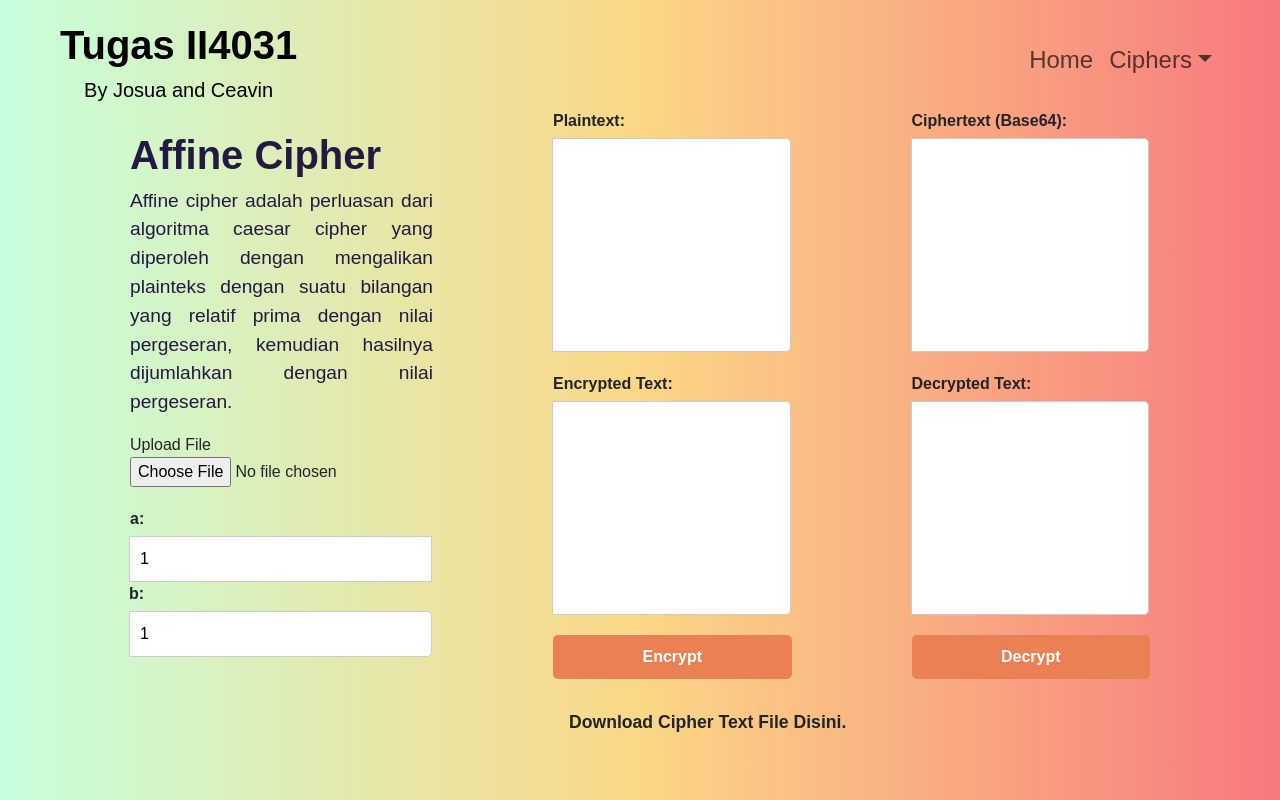
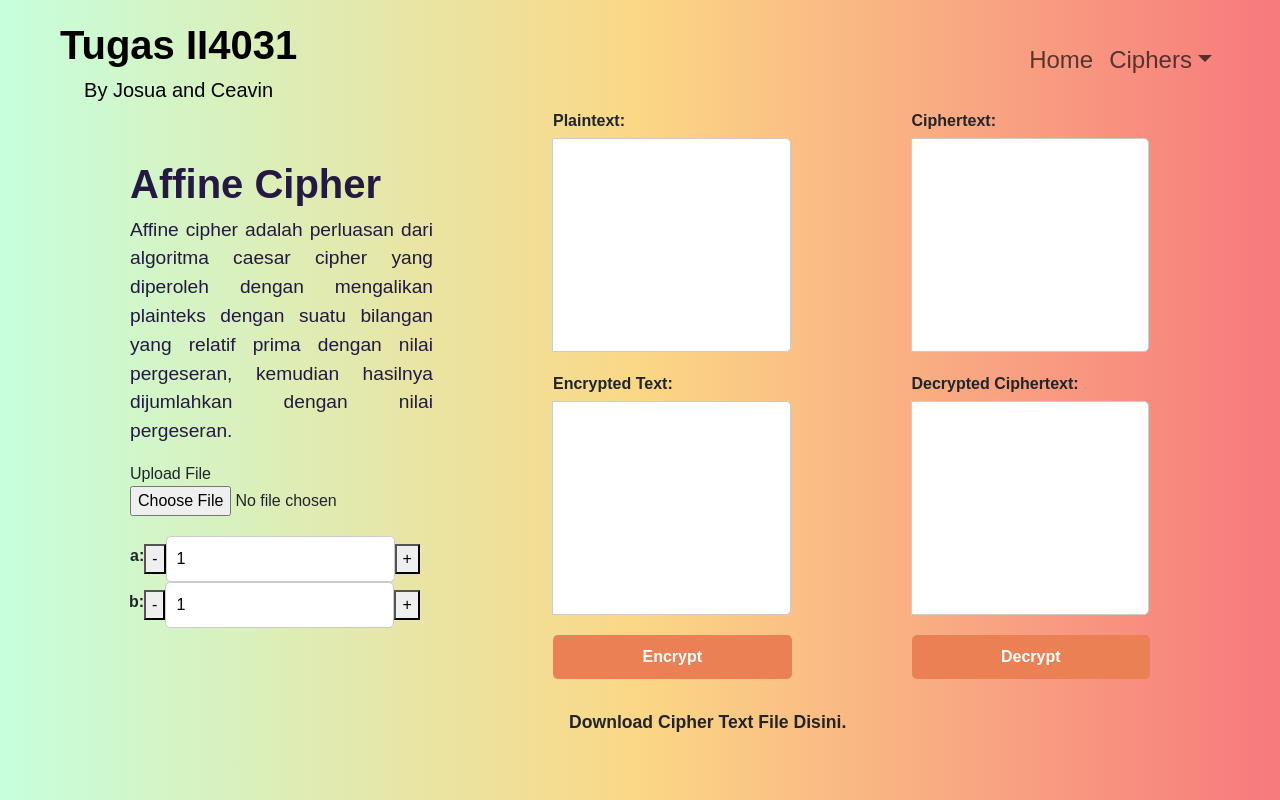
Before and after one commit to JosuaAdriel/Tugas-Kecil-Kripto-1, a React (Vite) app: page /affine in a window 1280 px wide. Built offline with nearby package versions, Linux system fonts and the light colour scheme.

Commit message:
filter number on affine

```diff
--- a/src/pages/AffinePage.jsx
+++ b/src/pages/AffinePage.jsx
@@ -2,24 +2,19 @@ import { Container, Row, Col } from "react-bootstrap";
 import { useState } from "react";
 import AffineCipher from "../utils/AffineCipher.js";
 import ReaderTxt from "../components/ReaderTxt.jsx";
+import CipherTextComponent from "../components/CipherTextComponent.jsx";
 
 const AffinePage = () => {
   const [plaintext, setPlaintext] = useState("");
   const [a, setA] = useState(1);
   const [b, setB] = useState(1);
   const [ciphertext, setCiphertext] = useState("");
-  const [encryptedText, setEncryptedText] = useState("");
-  const [decryptedText, setDecryptedText] = useState("");
 
   const affine = new AffineCipher(a, b);
 
-  const checkCoprime = () => {
+  const isCoprimeWith26 = (num) => {
     // Check if 'a' is coprime with 26
-    if (gcd(a, 26) !== 1) {
-      alert("'a' must be coprime with 26.");
-      return 1;
-    }
-    return 0; // 'a' is coprime with 26
+    return gcd(num, 26) === 1;
   };
 
   const gcd = (a, b) => {
@@ -30,20 +25,67 @@ const AffinePage = () => {
     return a;
   };
 
-  const encrypt = () => {
-    if (checkCoprime() == 1) {
-      window.location.reload();
+  const handleChangeA = (e) => {
+    const inputValue = parseInt(e.target.value, 10);
+    if (!isNaN(inputValue)) {
+      if (inputValue !== 0) {
+        setA(inputValue);
+      }
+    } else {
+      setA("");
     }
-    const encryptedText = affine.encrypt(plaintext);
-    setEncryptedText(encryptedText);
+  };
+  const handleChangeB = (e) => {
+    const inputValue = parseInt(e.target.value, 10);
+    if (!isNaN(inputValue)) {
+      if (inputValue !== 0) {
+        setB(inputValue);
+      }
+    } else {
+      setB("");
+    }
+  };
+  const handleIncrementA = () => {
+    setA((prevValue) => {
+      let newValue = prevValue + 1;
+      while (!isCoprimeWith26(newValue)) {
+        newValue++;
+      }
+      return newValue;
+    });
   };
 
-  const decrypt = () => {
-    if (checkCoprime() == 1) {
-      window.location.reload();
-    }
-    const decryptedText = affine.decrypt(ciphertext);
-    setDecryptedText(decryptedText);
+  const handleDecrementA = () => {
+    setA((prevValue) => {
+      if (prevValue !== 1) {
+        let newValue = prevValue - 1;
+        while (newValue > 0 && !isCoprimeWith26(newValue)) {
+          newValue--;
+        }
+        return newValue;
+      } else {
+        return 1;
+      }
+    });
+  };
+  const handleIncrementB = () => {
+    setB((prevValue) => {
+      let newValue = prevValue + 1;
+
+      return newValue;
+    });
+  };
+
+  const handleDecrementB = () => {
+    setB((prevValue) => {
+      if (prevValue !== 1) {
+        let newValue = prevValue - 1;
+
+        return newValue;
+      } else {
+        return 1;
+      }
+    });
   };
 
   return (
@@ -68,68 +110,27 @@ const AffinePage = () => {
                 />
               </div>
               <div className="input-group">
-                <label htmlFor="a">a:</label>
-                <input
-                  id="b"
-                  value={a}
-                  type="number"
-                  onChange={(e) => setA(Number(e.target.value))}
-                />
-                <label htmlFor="b">b:</label>
-                <input
-                  id="b"
-                  value={b}
-                  type="number"
-                  onChange={(e) => setB(Number(e.target.value))}
-                />
+                <div style={{ display: "flex", alignItems: "center" }}>
+                  <label htmlFor="a">a:</label>
+                  <button onClick={handleDecrementA}>-</button>
+                  <input id="a" value={a} onChange={handleChangeA} />
+                  <button onClick={handleIncrementA}>+</button>
+                </div>
+                <div style={{ display: "flex", alignItems: "center" }}>
+                  <label htmlFor="b">b:</label>
+                  <button onClick={handleDecrementB}>-</button>
+                  <input id="b" value={b} onChange={handleChangeB} />
+                  <button onClick={handleIncrementB}>+</button>
+                </div>
               </div>
             </Col>
-            <Col className="col-spacing">
-              <div className="input-group">
-                <label htmlFor="plaintext">Plaintext:</label>
-                <textarea
-                  id="plaintext"
-                  value={plaintext}
-                  onChange={(e) => setPlaintext(e.target.value)}
-                  rows={8} // Set the number of rows for the textarea
-                />
-              </div>
-              <div className="input-group">
-                <label htmlFor="encryptedPlainText">Encrypted Text:</label>
-                <textarea
-                  id="encryptedPlainTextt"
-                  value={encryptedText}
-                  readOnly
-                  rows={8}
-                />
-              </div>
-              <div className="button-group">
-                <button onClick={encrypt}>Encrypt</button>
-              </div>
-            </Col>
-            <Col className="col-spacing">
-              <div className="input-group">
-                <label htmlFor="ciphertext">Ciphertext (Base64):</label>
-                <textarea
-                  id="ciphertext"
-                  value={ciphertext}
-                  onChange={(e) => setCiphertext(e.target.value)}
-                  rows={8}
-                />
-              </div>
-              <div className="input-group">
-                <label htmlFor="decryptedText">Decrypted Text:</label>
-                <textarea
-                  id="decryptedText"
-                  value={decryptedText}
-                  readOnly
-                  rows={8}
-                />
-              </div>
-              <div className="button-group">
-                <button onClick={decrypt}>Decrypt</button>
-              </div>
-            </Col>
+            <CipherTextComponent
+              plaintext={plaintext}
+              setPlaintext={setPlaintext}
+              ciphertext={ciphertext}
+              setCiphertext={setCiphertext}
+              cipher={affine}
+            />
           </Row>
           <Row className="download d-flex align-items-center">
             <p>Download Cipher Text File Disini.</p>
```
